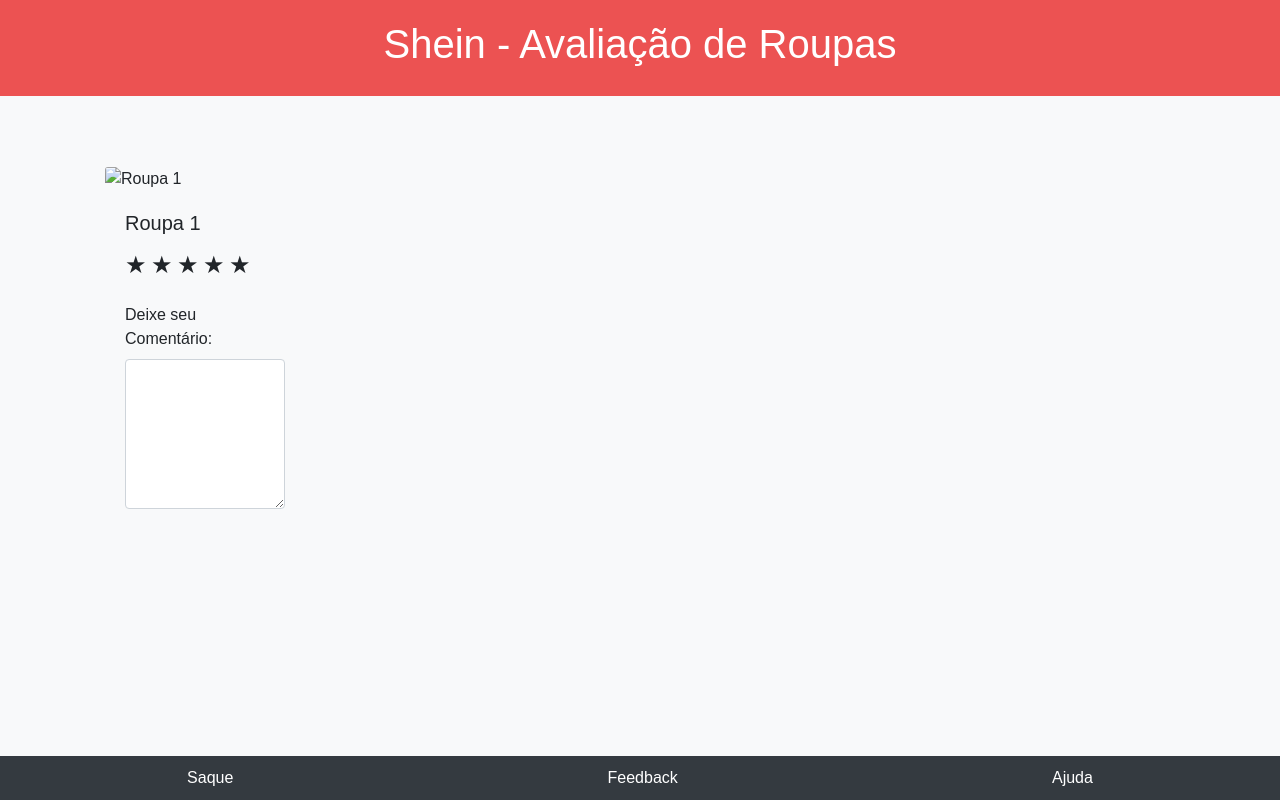
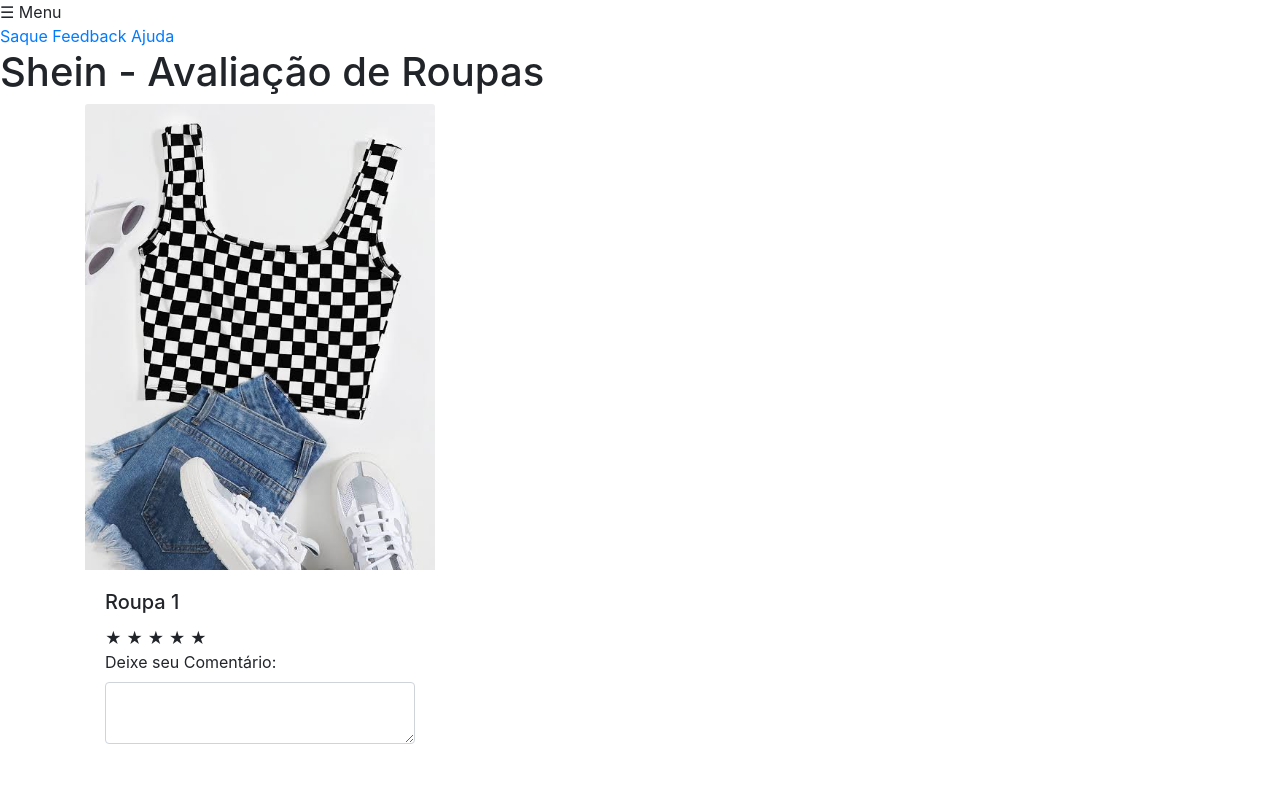
Before and after one commit to marcosjonata/comidas, a plain HTML site: page sobremesas.html in a window 1280 px wide. Drawn offline with nearby package versions, Linux system fonts and the light colour scheme.

Commit message:
Atualizar o sobremesas.html

```diff
--- a/sobremesas.html
+++ b/sobremesas.html
@@ -7,71 +7,18 @@
     <title>Avaliação de Roupas Shein</title>
     <link rel="stylesheet" href="https://stackpath.bootstrapcdn.com/bootstrap/4.5.2/css/bootstrap.min.css">
     <style>
-        body {
-            font-family: Arial, sans-serif;
-            background-color: #f8f9fa;
-            margin: 0;
-            padding: 0;
-        }
-
-        .header {
-            background-color: #ec5252;
-            color: #ffffff;
-            padding: 20px 0;
-            text-align: center;
-        }
-
-        .container {
-            margin-top: 50px;
-        }
-
-        .image-card {
-            width: 200px;
-            margin: 20px;
-            cursor: pointer;
-        }
-
-        .stars span {
-            font-size: 24px;
-            cursor: pointer;
-        }
-
-        .stars span.star-checked {
-            color: #ffc107;
-        }
-
-        .comment-box {
-            margin-top: 20px;
-        }
-
-        #comentario {
-            width: 100%;
-            height: 150px;
-        }
-
-        .footer {
-            background-color: #343a40;
-            color: #ffffff;
-            text-align: center;
-            padding: 10px 0;
-            position: fixed;
-            bottom: 0;
-            width: 100%;
-        }
-
-        .footer-options {
-            display: flex;
-            justify-content: space-around;
-        }
-
-        .footer-option {
-            cursor: pointer;
-        }
+        /* Estilos CSS aqui */
     </style>
 </head>
 
 <body>
     <div class="header">
+        <span class="menu-icon" onclick="toggleMenu()">&#9776; Menu</span>
+        <div class="menu-dropdown" id="menuDropdown">
+            <a href="#">Saque</a>
+            <a href="#">Feedback</a>
+            <a href="#">Ajuda</a>
+        </div>
         <h1>Shein - Avaliação de Roupas</h1>
     </div>
 
@@ -79,7 +26,7 @@
         <div class="row">
             <div class="col-md-4">
                 <div class="image-card">
-                    <img src="imagem1.jpg" class="card-img-top" alt="Roupa 1">
+                    <img src="IMG_2204.jpeg" class="card-img-top" alt="Roupa 1">
                     <div class="card-body">
                         <h5 class="card-title">Roupa 1</h5>
                         <div class="stars">
@@ -96,24 +43,16 @@
                     </div>
                 </div>
             </div>
-            <div class="col-md-4">
-                <!-- Adicione outras imagens aqui -->
-            </div>
-            <div class="col-md-4">
-                <!-- Adicione outras imagens aqui -->
-            </div>
-        </div>
-    </div>
-
-    <div class="footer">
-        <div class="footer-options">
-            <div class="footer-option">Saque</div>
-            <div class="footer-option">Feedback</div>
-            <div class="footer-option">Ajuda</div>
+            <!-- Adicione outras imagens aqui -->
         </div>
     </div>
 
     <script>
+        function toggleMenu() {
+            const menuDropdown = document.getElementById("menuDropdown");
+            menuDropdown.style.display = (menuDropdown.style.display === "block") ? "none" : "block";
+        }
+
         let dinheiro = 0;
         let avaliacaoEnviada = false;
 
@@ -133,23 +72,6 @@
         }
 
         // Lógica de envio de avaliação e atualização do saldo aqui
-
-        // Funções para lidar com as opções do rodapé
-        const saqueOption = document.querySelector('.footer-option:nth-child(1)');
-        const feedbackOption = document.querySelector('.footer-option:nth-child(2)');
-        const ajudaOption = document.querySelector('.footer-option:nth-child(3)');
-
-        saqueOption.addEventListener('click', function() {
-            alert('Implemente a lógica para saque aqui.');
-        });
-
-        feedbackOption.addEventListener('click', function() {
-            alert('Implemente a lógica para feedback aqui.');
-        });
-
-        ajudaOption.addEventListener('click', function() {
-            alert('Implemente a lógica para ajuda aqui.');
-        });
     </script>
 
     <script src="https://code.jquery.com/jquery-3.5.1.slim.min.js"></script>
```
